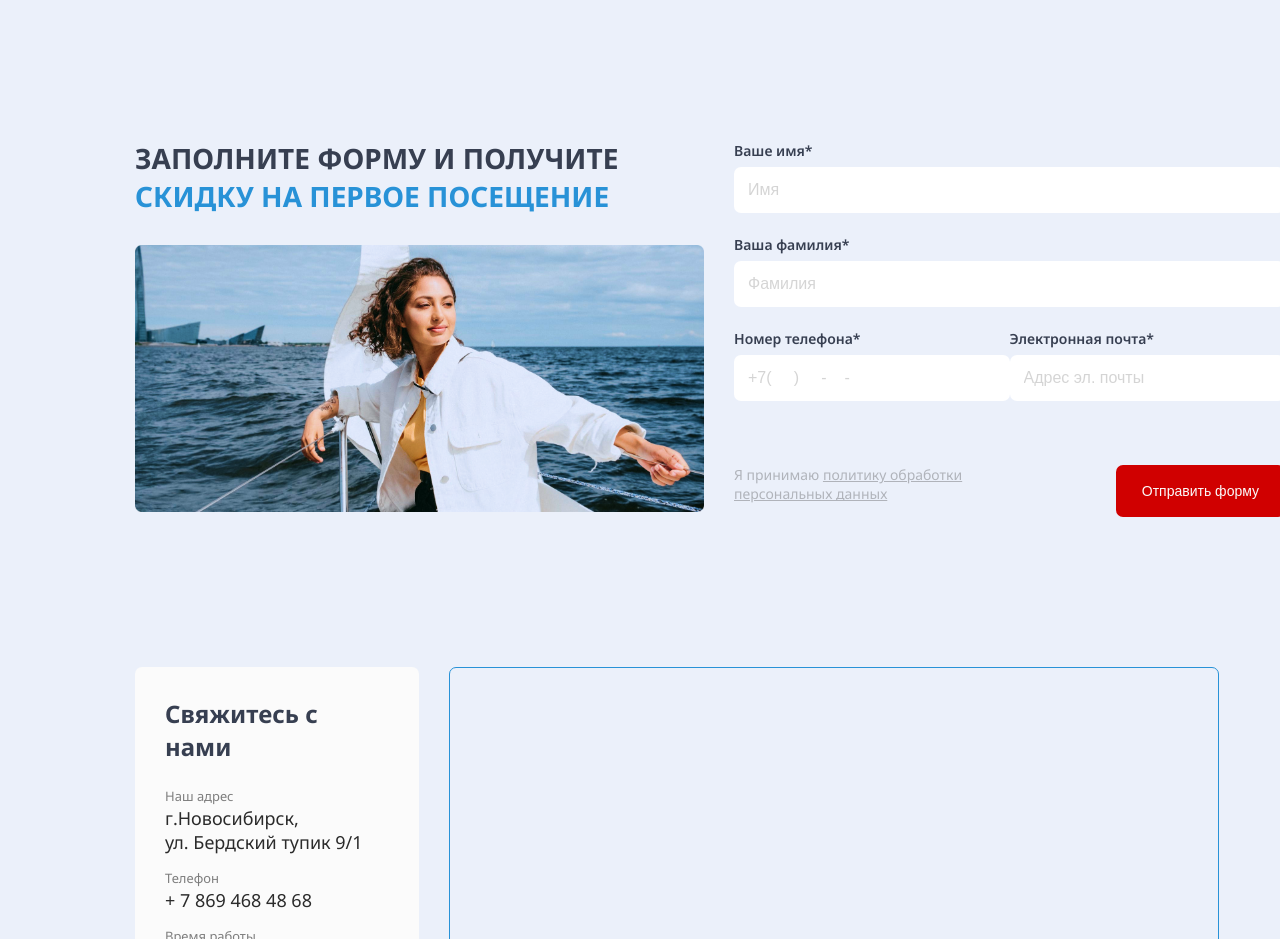
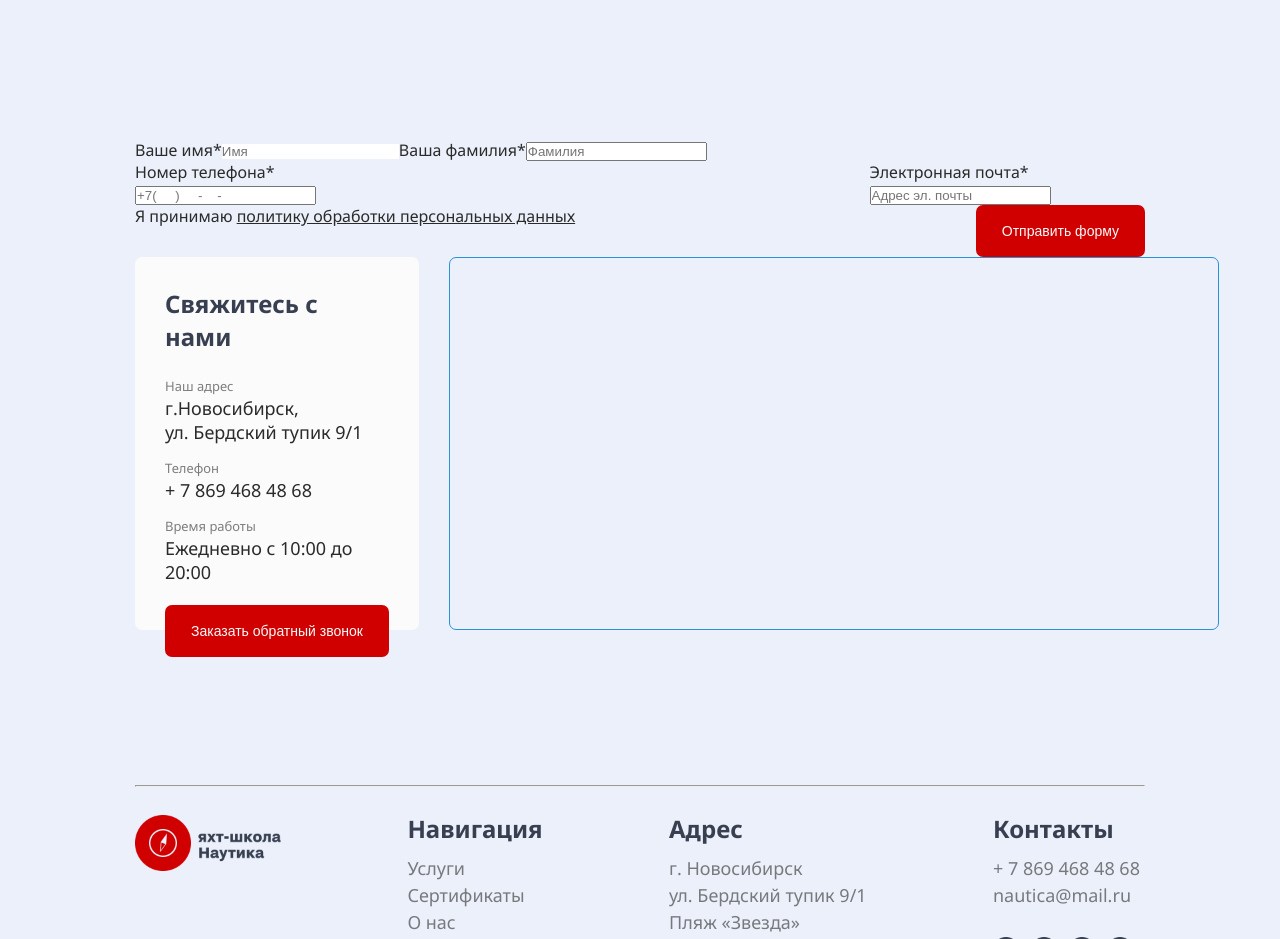
Before and after one commit to eegrishina/nautika, a React (Create React App) app: page / in a window 1280 px wide. Shown: the part 4540-5479 px from the top of the page. Built offline with nearby package versions, Linux system fonts and the light colour scheme.

Commit message:
Change component Form specially for the form (without interactive)

```diff
--- a/src/components/Form.js
+++ b/src/components/Form.js
@@ -4,7 +4,8 @@ import { Link } from "react-router-dom";
 import Input from 'react-phone-number-input/input'
 
 export default function Form() {
-    const [value, setValue] = useState();
+    const [phone, setPhone] = useState();
+    const [email, setEmail] = useState("");
     const [errorInput, setErrorInput] = useState({ border: "none" });
 
     // function handleBlur(e) {
@@ -17,13 +18,7 @@ export default function Form() {
     // }
 
     return (
-        <div className="form-container">
-            <div className="form-right">
-                <h3>Заполните форму и получите <br></br><span className="blue">скидку на первое посещение</span></h3>
-                <img src="./images/img-form.png" alt=""></img>
-            </div>
-
-            <form name="form" action="" method="get" className="form-left">
+        <form name="form" action="" method="get">
             <div>
                 <label htmlFor="name">Ваше имя*</label>
                 <input type="text" name="name" id="name" placeholder="Имя" required style={errorInput}></input>
@@ -41,22 +36,22 @@ export default function Form() {
                             // withCountryCallingCode
                             required
                             maxLength="16"
-                                value={value}
-                                onChange={setValue} />
+                            value={phone}
+                            onChange={setPhone} />
                     </div>
                     <div className="form-row-item">
                         <label htmlFor="email">Электронная почта*</label>
-                            <input type="email" name="email" id="email" placeholder="Адрес эл. почты" required></input>
+                        <input type="email" name="email" id="email" placeholder="Адрес эл. почты" required
+                            value={email} onChange={setEmail}></input>
                     </div>
                 </div>
             </div>
 
-                <div className="form-row">
+            <div className="form-row form-row-btns">
                 <p>Я принимаю <Link to="/privacy"><span>политику обработки персональных данных</span></Link></p>
                 <button className="main-btn" id="submit">Отправить форму</button>
                 {/* добавить функционал по сохранению формы в локале */}
             </div>
         </form>
-        </div>
     )
 }
```
Lines whose indentation alone changed are shown as unchanged.
